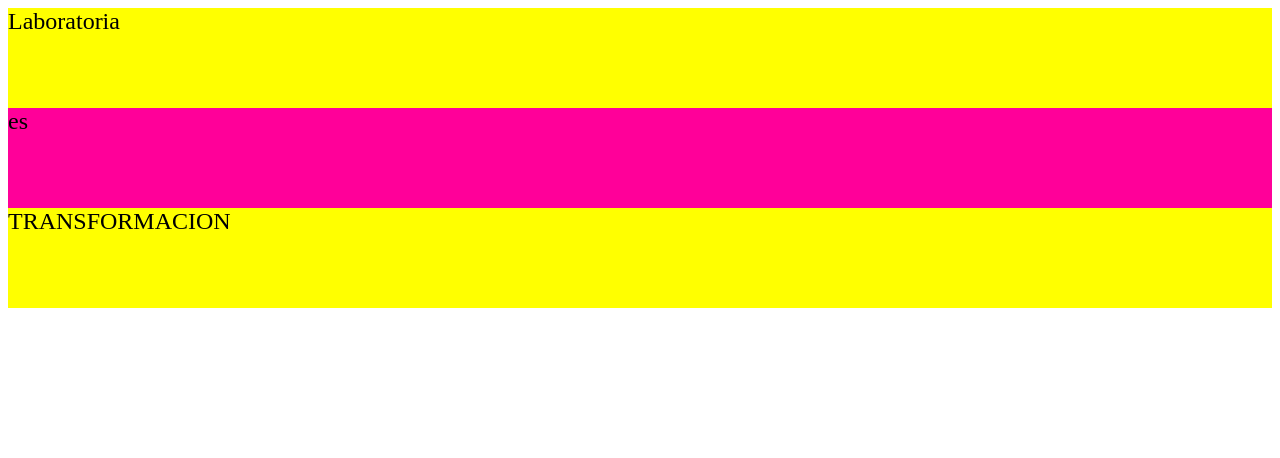
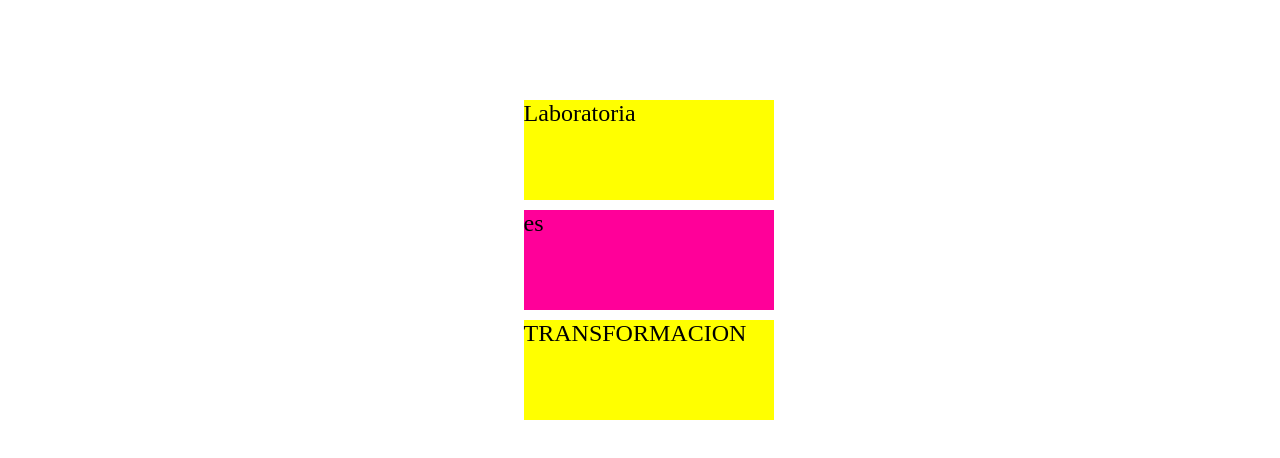
Before and after one commit to princess-claymore/leccion22_practicar, a plain HTML site: page index.html in a window 1280 px wide. Drawn offline with Linux system fonts and the light colour scheme.

Commit message:
ejercicio 2

```diff
--- a/css/main.css
+++ b/css/main.css
@@ -1,11 +1,17 @@
 div{
   font-size:18pt;
   height: 100px;
+  width: 250px;
+  height: 100px;
+  margin: 10px;
+  left: 40%;
+  position: relative;
+
 }
 
 .uno{
   background-color: #ffff00;
-
+  margin-top: 100px;
 }
 .dos{
   background-color: #ff0099;
```
